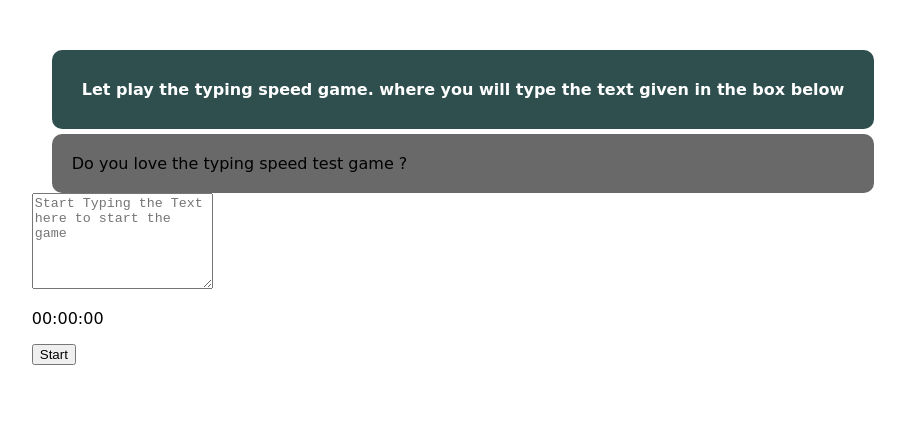
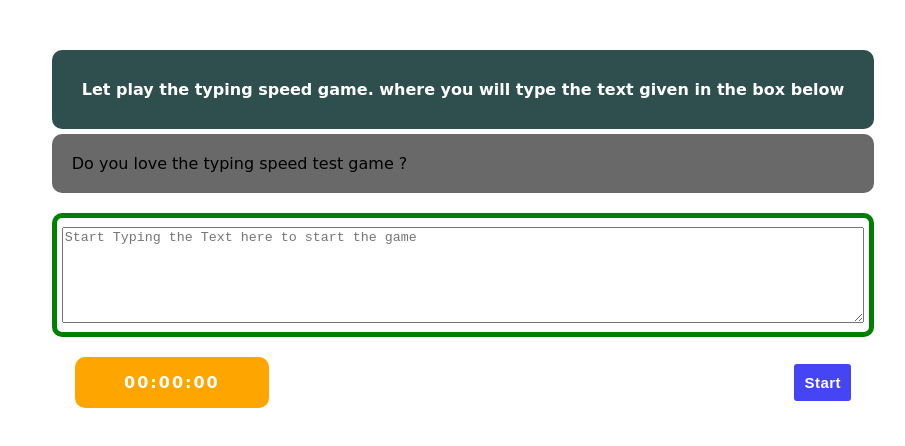
Before and after one commit to michaelokolo/Typing-speed-game, a plain HTML site: page index.html in a window 1280 px wide. Shown: the whole page, without its empty margins (177-1082 px from the left). Drawn offline with Linux system fonts and the light colour scheme.

Commit message:
completed the styling of the game

```diff
--- a/index.html
+++ b/index.html
@@ -24,21 +24,21 @@
         </div>
 
         <div class="row">
-            <div class="col-xs-as text-wrapper">
+            <div class="text-wrapper">
                 <textarea id="textarea" name="text"  rows="6" placeholder="Start Typing the Text here to start the game"></textarea>
             </div>
         </div>
 
         <div class="row">
-            <div class="col-12">
+            <div class="last-section">
                 <div class="container">
                     <div class="row">
-                        <div class="col-6" id="clock">
+                        <div id="clock">
                             <div class="timer-wrapper">
                                 <p class="timer">00:00:00</p>
                             </div>
                         </div>
-                        <div class="col-6">
+                        <div class="button">
                             <button id="reset" class="btn">Start</button>
                         </div>
                     </div>
@@ -48,5 +48,6 @@
 
     </div>
    </div>
+   <script src="script.js"></script>
 </body>
 </html>
--- /dev/null
+++ b/script.js
@@ -0,0 +1,2 @@
+const textWrapper = document.querySelector('.text-wrapper');
+console.log(textWrapper);
--- a/style.css
+++ b/style.css
@@ -34,3 +34,61 @@ body{
 .origin-text p{
     margin: 0;
 }
+
+.text-wrapper{
+    margin: 20px;
+    border: 5px solid green;
+    border-radius: 10px;
+    padding: 9px 5px 5px;
+
+}
+
+#textarea{
+    width: 100%;
+}
+
+.last-section .container .row{
+    display: flex;
+    align-items: center;
+    justify-content: center;
+    width:90%;
+    margin: auto;
+}
+.timer-wrapper {
+    background-color: orange;
+    letter-spacing: 2px;
+    display: flex;
+    align-content: center;
+    justify-content: center;
+    border-radius: 10px;
+    width: 50%;
+    font-weight:bold;
+    color: white;
+
+
+}
+
+
+#clock{
+    width: 50%;
+}
+
+.button{
+    width:50%;
+    display: flex;
+    justify-content: right;
+    align-items: center;
+
+}
+
+.btn{
+    background-color: rgb(69, 69, 245);
+    color: white;
+    font-weight: bold;
+    border: none;
+    padding: 10px;
+    border-radius: 3px;
+    letter-spacing: 0.5px;
+    font-size: 15px;
+    margin: 0;
+}
```
